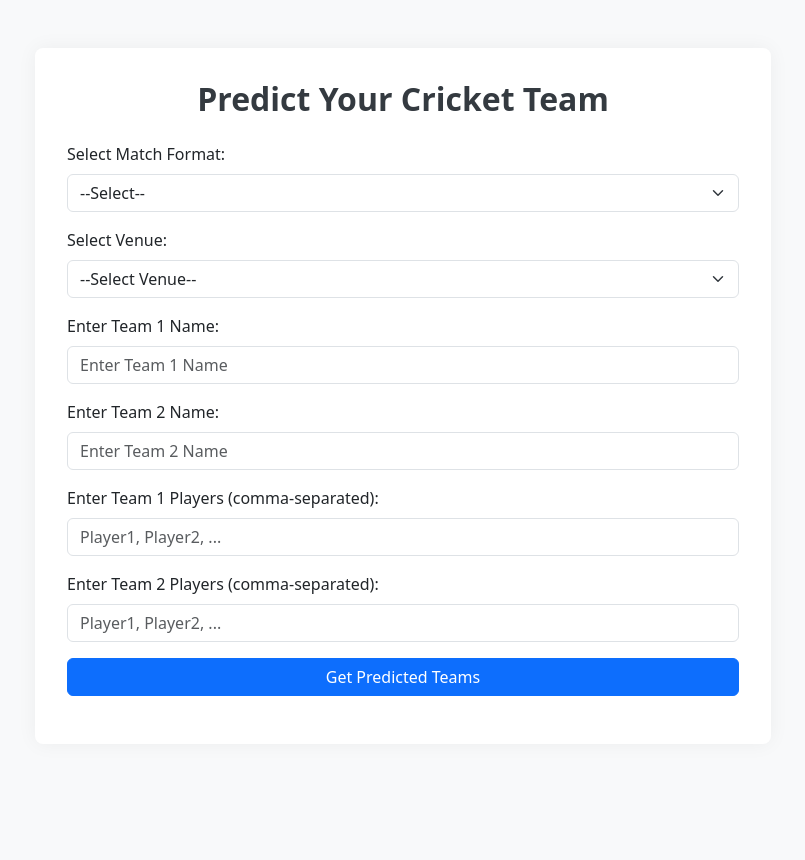
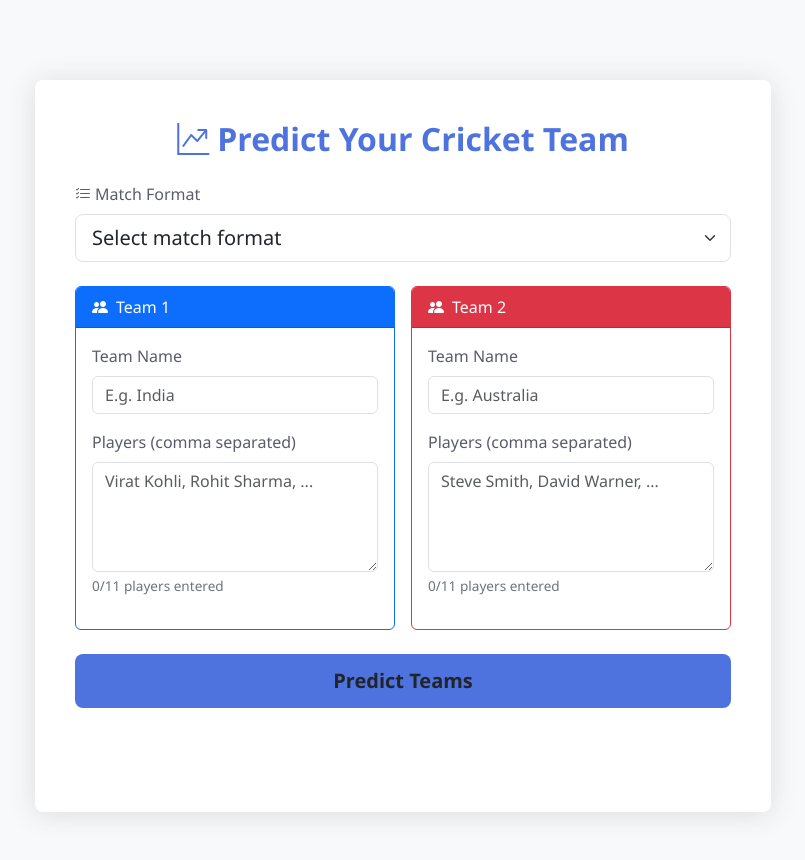
Before and after one commit to Madhan31072004/PrediXi, a Flask app: page /predixi in a window 1280 px wide. Shown: the whole page, without its empty margins (237-1042 px from the left). Before the commit the page ends 696 px from the top, so only its background shows below. Run offline with Flask 3, Linux system fonts and the light colour scheme.

Commit message:
Update predixi.html

```diff
--- a/templates/predixi.html
+++ b/templates/predixi.html
@@ -5,163 +5,283 @@
   <meta name="viewport" content="width=device-width, initial-scale=1.0" />
   <title>PrediXi - Predict Your Team</title>
 
-  <!-- Bootstrap 5 CDN -->
+  <!-- Bootstrap 5 CDN + Icons -->
   <link href="https://cdn.jsdelivr.net/npm/bootstrap@5.3.3/dist/css/bootstrap.min.css" rel="stylesheet" />
+  <link rel="stylesheet" href="https://cdn.jsdelivr.net/npm/bootstrap-icons@1.11.3/font/bootstrap-icons.min.css">
   <script src="https://cdn.jsdelivr.net/npm/bootstrap@5.3.3/dist/js/bootstrap.bundle.min.js"></script>
 
   <!-- jQuery CDN -->
   <script src="https://code.jquery.com/jquery-3.6.0.min.js"></script>
 
   <style>
-    .error { color: red; margin-top: 1rem; }
-    .loading { color: blue; margin-top: 1rem; }
+    :root {
+      --primary-color: #4e73df;
+      --secondary-color: #f8f9fc;
+    }
     body {
-      background-color: #f8f9fa;
+      background-color: var(--secondary-color);
+      font-family: 'Segoe UI', Tahoma, Geneva, Verdana, sans-serif;
     }
-    .form-section {
-      background-color: #fff;
+    .form-container {
+      background: white;
       border-radius: 0.5rem;
-      padding: 2rem;
-      box-shadow: 0 0 20px rgba(0,0,0,0.05);
+      box-shadow: 0 0.15rem 1.75rem 0 rgba(58, 59, 69, 0.15);
+      padding: 2.5rem;
+      margin-top: 2rem;
     }
-    h2 {
-      font-weight: bold;
-      color: #343a40;
+    .form-header {
+      color: var(--primary-color);
+      font-weight: 600;
+      margin-bottom: 1.5rem;
+      text-align: center;
+    }
+    .form-label {
+      font-weight: 500;
+      color: #5a5c69;
+    }
+    .dynamic-section {
+      transition: all 0.3s ease;
+    }
+    .player-count {
+      font-size: 0.85rem;
+      color: #6c757d;
+    }
+    .btn-predict {
+      background-color: var(--primary-color);
+      border: none;
+      padding: 0.75rem;
+      font-weight: 600;
+      transition: all 0.3s;
+    }
+    .btn-predict:hover {
+      background-color: #2e59d9;
+      transform: translateY(-2px);
+    }
+    .feedback-area {
+      min-height: 3rem;
+    }
+    .loading-spinner {
+      width: 1.5rem;
+      height: 1.5rem;
     }
   </style>
 </head>
-<body>
-
+<body class="bg-light">
   <div class="container py-5">
     <div class="row justify-content-center">
-      <div class="col-lg-8 col-md-10">
-        <div class="form-section">
-          <h2 class="mb-4 text-center">Predict Your Cricket Team</h2>
+      <div class="col-lg-8">
+        <div class="form-container">
+          <h2 class="form-header">
+            <i class="bi bi-graph-up-arrow me-2"></i>Predict Your Cricket Team
+          </h2>
 
           <!-- Match Format -->
-          <div class="mb-3">
-            <label for="match_format" class="form-label">Select Match Format:</label>
-            <select id="match_format" class="form-select">
-              <option value="">--Select--</option>
-              <option value="Test">Test</option>
-              <option value="ODI">ODI</option>
+          <div class="mb-4">
+            <label for="match_format" class="form-label">
+              <i class="bi bi-list-check me-1"></i>Match Format
+            </label>
+            <select id="match_format" class="form-select form-select-lg">
+              <option value="" selected disabled>Select match format</option>
+              <option value="Test">Test Match</option>
+              <option value="ODI">One Day International</option>
+              <option value="T20">T20 International</option>
             </select>
           </div>
 
-          <!-- Venue -->
-          <div class="mb-3">
-            <label for="venue" class="form-label">Select Venue:</label>
-            <select id="venue" class="form-select">
-              <option value="">--Select Venue--</option>
+          <!-- Dynamic Venue Selection -->
+          <div class="mb-4 dynamic-section" id="venue-section" style="display: none;">
+            <label for="venue" class="form-label">
+              <i class="bi bi-geo-alt me-1"></i>Match Venue
+            </label>
+            <select id="venue" class="form-select form-select-lg" disabled>
+              <option value="" selected disabled>Select venue</option>
             </select>
           </div>
 
-          <!-- Team Names -->
+          <!-- Team Input Sections -->
+          <div class="row g-3 mb-4">
+            <div class="col-md-6">
+              <div class="card h-100 border-primary">
+                <div class="card-header bg-primary text-white">
+                  <i class="bi bi-people-fill me-2"></i>Team 1
+                </div>
+                <div class="card-body">
                   <div class="mb-3">
-            <label for="team1" class="form-label">Enter Team 1 Name:</label>
-            <input type="text" id="team1" class="form-control" placeholder="Enter Team 1 Name">
+                    <label for="team1" class="form-label">Team Name</label>
+                    <input type="text" id="team1" class="form-control" placeholder="E.g. India">
+                  </div>
+                  <div class="mb-3">
+                    <label for="players1" class="form-label">Players (comma separated)</label>
+                    <textarea id="players1" class="form-control" rows="4"
+                              placeholder="Virat Kohli, Rohit Sharma, ..."></textarea>
+                    <div class="player-count mt-1">
+                      <span id="count1">0</span>/11 players entered
+                    </div>
+                  </div>
+                </div>
+              </div>
             </div>
 
+            <div class="col-md-6">
+              <div class="card h-100 border-danger">
+                <div class="card-header bg-danger text-white">
+                  <i class="bi bi-people-fill me-2"></i>Team 2
+                </div>
+                <div class="card-body">
                   <div class="mb-3">
-            <label for="team2" class="form-label">Enter Team 2 Name:</label>
-            <input type="text" id="team2" class="form-control" placeholder="Enter Team 2 Name">
+                    <label for="team2" class="form-label">Team Name</label>
+                    <input type="text" id="team2" class="form-control" placeholder="E.g. Australia">
                   </div>
-
-          <!-- Players -->
                   <div class="mb-3">
-            <label for="players1" class="form-label">Enter Team 1 Players (comma-separated):</label>
-            <input type="text" id="players1" class="form-control" placeholder="Player1, Player2, ...">
+                    <label for="players2" class="form-label">Players (comma separated)</label>
+                    <textarea id="players2" class="form-control" rows="4"
+                              placeholder="Steve Smith, David Warner, ..."></textarea>
+                    <div class="player-count mt-1">
+                      <span id="count2">0</span>/11 players entered
                     </div>
-
-          <div class="mb-3">
-            <label for="players2" class="form-label">Enter Team 2 Players (comma-separated):</label>
-            <input type="text" id="players2" class="form-control" placeholder="Player1, Player2, ...">
+                  </div>
+                </div>
+              </div>
+            </div>
           </div>
 
           <!-- Submit Button -->
-          <div class="d-grid">
-            <button id="predict_btn" class="btn btn-primary">Get Predicted Teams</button>
+          <div class="d-grid mt-4">
+            <button id="predict_btn" class="btn btn-predict btn-lg">
+              <span id="btn-text">Predict Teams</span>
+              <span id="btn-spinner" class="spinner-border spinner-border-sm d-none" role="status"></span>
+            </button>
           </div>
 
-          <!-- Feedback -->
-          <div id="feedback" class="mt-3 text-center"></div>
+          <!-- Feedback Area -->
+          <div id="feedback" class="feedback-area mt-3 text-center"></div>
         </div>
       </div>
     </div>
   </div>
 
   <script>
-    $(document).ready(function () {
-      // Update venue options based on match format
-      $("#match_format").change(function () {
+    $(document).ready(function() {
+      // Venue data
+      const venueData = {
+        "Test": ["Lord's (England)", "MCG (Australia)", "Wanderers (South Africa)"],
+        "ODI": ["Wankhede (India)", "Eden Gardens (India)", "Gaddafi (Pakistan)"],
+        "T20": ["Dubai International", "Melbourne Cricket Ground", "Newlands (Cape Town)"]
+      };
+
+      // Format selection handler
+      $("#match_format").change(function() {
         const format = $(this).val();
-        let venues = [];
+        const $venueSection = $("#venue-section");
+        const $venueSelect = $("#venue");
 
-        if (format === "ODI") {
-          venues = ["Chennai", "Kolkata", "Jaipur", "Delhi"];
-        } else if (format === "Test") {
-          venues = ["Dehradun", "Thiruvananthapuram", "Ahmedabad"];
+        if (format) {
+          $venueSection.fadeIn(300);
+          $venueSelect.prop("disabled", false);
+
+          // Populate venues
+          $venueSelect.empty().append('<option value="" selected disabled>Select venue</option>');
+          venueData[format].forEach(venue => {
+            $venueSelect.append(<option value="${venue}">${venue}</option>);
+          });
+        } else {
+          $venueSection.fadeOut(300);
+          $venueSelect.prop("disabled", true);
+        }
+      });
+
+      // Player count updater
+      function updatePlayerCount(textarea, countElement) {
+        const players = textarea.val().split(',').filter(p => p.trim().length > 0);
+        countElement.text(players.length);
+
+        // Visual feedback
+        if (players.length === 11) {
+          countElement.removeClass("text-danger").addClass("text-success");
+        } else {
+          countElement.removeClass("text-success").addClass("text-danger");
+        }
       }
 
-        const venueDropdown = $("#venue");
-        venueDropdown.empty().append('<option value="">--Select Venue--</option>');
-        venues.forEach(v => venueDropdown.append(`<option value="${v}">${v}</option>`));
+      // Bind player count updates
+      $("#players1, #players2").on("input", function() {
+        const countElement = $(this).closest(".card-body").find(".player-count span");
+        updatePlayerCount($(this), countElement);
       });
 
-      // Handle predict button
-      $("#predict_btn").click(function () {
+      // Prediction handler
+      $("#predict_btn").click(function() {
+        // Get form values
+        const format = $("#match_format").val();
+        const venue = $("#venue").val();
         const team1 = $("#team1").val().trim();
         const team2 = $("#team2").val().trim();
         const players1 = $("#players1").val().split(',').map(p => p.trim()).filter(Boolean);
         const players2 = $("#players2").val().split(',').map(p => p.trim()).filter(Boolean);
-        const format_type = $("#match_format").val();
-        const venue = $("#venue").val();
 
-        // Validate input
-        const teamNames = [team1, team2];
-        if (
-          !format_type || !venue ||
-          teamNames.some(t => !t) ||
-          team1.toLowerCase() === team2.toLowerCase() ||
-          players1.length !== 11 ||
-          players2.length !== 11
-        ) {
-          $("#feedback").html('<p class="error">Please fill all fields, ensure team names are unique, and each team has exactly 11 players.</p>');
+        // Validate inputs
+        const errors = [];
+        if (!format) errors.push("Please select match format");
+        if (!venue) errors.push("Please select venue");
+        if (!team1) errors.push("Please enter Team 1 name");
+        if (!team2) errors.push("Please enter Team 2 name");
+        if (team1.toLowerCase() === team2.toLowerCase()) errors.push("Team names must be different");
+        if (players1.length !== 11) errors.push("Team 1 must have exactly 11 players");
+        if (players2.length !== 11) errors.push("Team 2 must have exactly 11 players");
+
+        if (errors.length > 0) {
+          showFeedback(errors.join("<br>"), "danger");
           return;
         }
 
-        $("#feedback").html('<p class="loading">Predicting teams, please wait...</p>');
-        $("#predict_btn").prop('disabled', true);
+        // Prepare for submission
+        toggleLoading(true);
+        showFeedback("Analyzing players and predicting optimal teams...", "info");
 
-        // Send data to server
+        // AJAX request
         $.ajax({
           url: "/predict",
           method: "POST",
           contentType: "application/json",
           data: JSON.stringify({
-            players: [...players1, ...players2],
-            format_type,
-            venue,
+            format_type: format,
+            venue: venue,
             team1_name: team1,
-            team2_name: team2
+            team2_name: team2,
+            players: [...players1, ...players2]
           }),
-          success: function (response) {
+          success: function(response) {
             if (response.status === "success") {
               window.location.href = "/team";
             } else {
-              $("#feedback").html(`<p class="error">Error: ${response.error || 'Unexpected response from server.'}</p>`);
-              $("#predict_btn").prop('disabled', false);
+              showFeedback(response.error || "Prediction failed. Please try again.", "danger");
+              toggleLoading(false);
             }
           },
-          error: function (xhr) {
-            const errorMsg = xhr.responseJSON?.error || 'Unknown error';
-            $("#feedback").html(`<p class="error">Error predicting teams: ${errorMsg}</p>`);
-            $("#predict_btn").prop('disabled', false);
+          error: function(xhr) {
+            const errorMsg = xhr.responseJSON?.error || "Server error. Please try again later.";
+            showFeedback(errorMsg, "danger");
+            toggleLoading(false);
           }
         });
       });
+
+      // Helper functions
+      function toggleLoading(show) {
+        $("#btn-text").toggle(!show);
+        $("#btn-spinner").toggleClass("d-none", !show);
+        $("#predict_btn").prop("disabled", show);
+      }
+
+      function showFeedback(message, type) {
+        $("#feedback").html(
+          `<div class="alert alert-${type} alert-dismissible fade show" role="alert">
+            ${message}
+            <button type="button" class="btn-close" data-bs-dismiss="alert" aria-label="Close"></button>
+          </div>`
+        );
+      }
     });
   </script>
-
 </body>
 </html>
```
Lines whose indentation alone changed are shown as unchanged.
